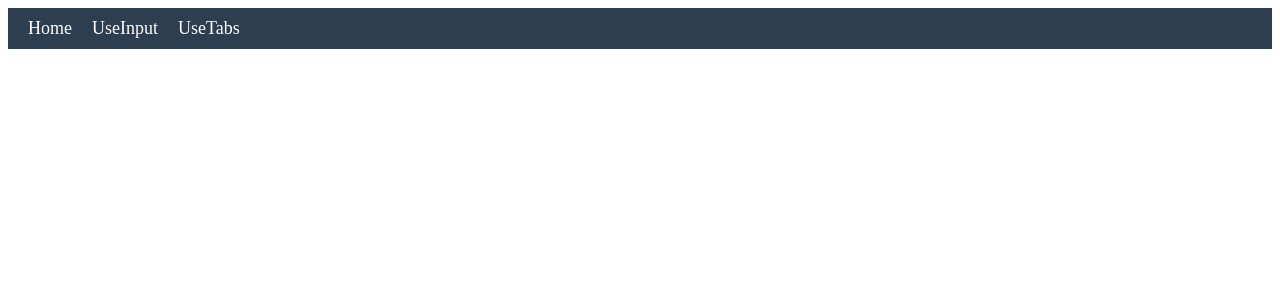
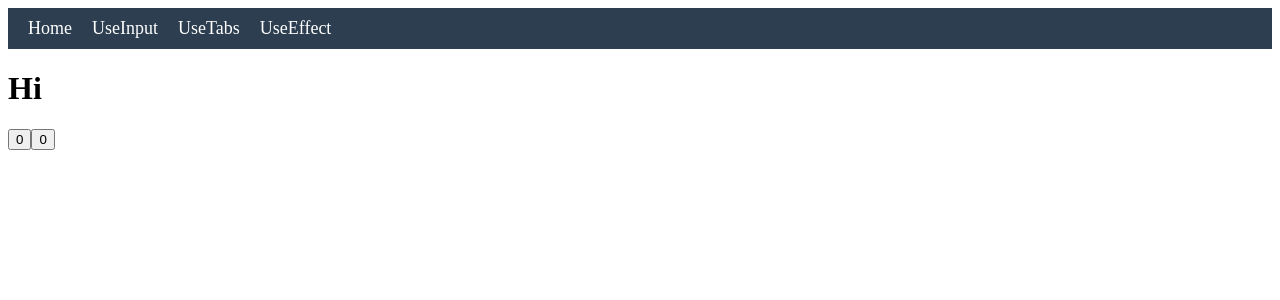
Before and after one commit to gwKainos/react-hooks, a React (Create React App) app: page /useEffect in a window 1280 px wide. Shown: the top 300 px of the page. Built offline with nearby package versions, Linux system fonts and the light colour scheme.

Commit message:
2-0. Introduction to useEffect

```diff
--- a/src/app/App.js
+++ b/src/app/App.js
@@ -4,12 +4,14 @@ import UseInput from "../pages/UseInput/UseInput";
 import React from "react";
 import Home from "../pages/Home/Home";
 import UseTabs from "../pages/UseTabs/UseTabs";
+import UseEffect from "../pages/UseEffect/UseEffect";
 
 function App() {
   return <Router>
     <Header/>
     <Routes>
       <Route path="/" element={<Home/>}/>
+      <Route path="/useEffect" element={<UseEffect/>}/>
       <Route path="/useInput" element={<UseInput/>}/>
       <Route path="/useTabs" element={<UseTabs/>}/>
     </Routes>
--- /dev/null
+++ b/src/pages/UseEffect/UseEffect.js
@@ -0,0 +1,21 @@
+import {useEffect, useState} from "react";
+
+function UseEffect() {
+  const sayHello = () => console.log("hello");
+  const [number, setNumber] = useState(0);
+  const [aNumber, setAnumber] = useState(0);
+
+  useEffect(() => {
+    sayHello()
+  }, []);
+
+  return (
+      <div>
+        <h1>Hi</h1>
+        <button onClick={() => setNumber(number + 1)}>{number}</button>
+        <button onClick={() => setAnumber(aNumber + 1)}>{aNumber}</button>
+      </div>
+  );
+}
+
+export default UseEffect;
--- a/src/widgets/Header/Header.js
+++ b/src/widgets/Header/Header.js
@@ -15,6 +15,9 @@ function Header() {
           <Link to="useTabs" className={styles.link}>
             UseTabs
           </Link>
+          <Link to="useEffect" className={styles.link}>
+            UseEffect
+          </Link>
         </nav>
       </header>
   );
```
Also changed, not shown: 1 other file (tests, documents, lock files or other folders).
